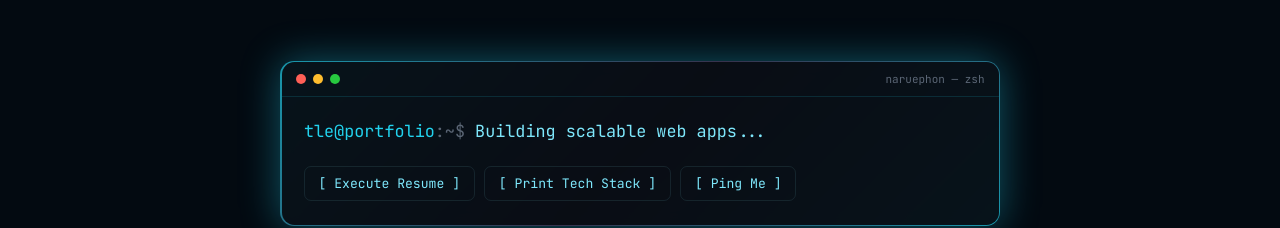
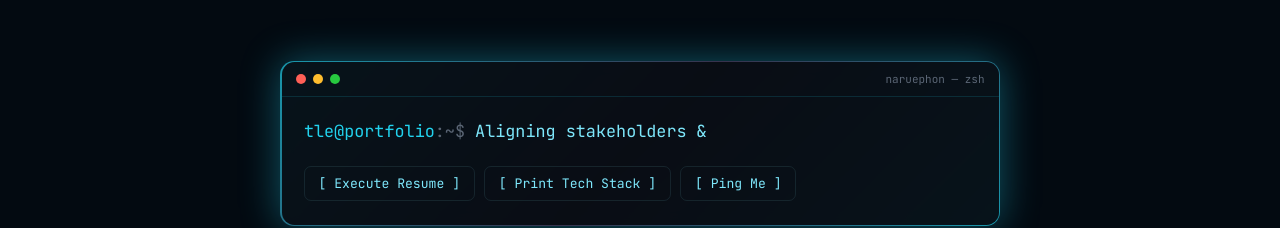
Before and after one commit to Floridae242/MyPortfolio, a React (Vite) app: page / in a window 1280 px wide. Shown: the part 840-1068 px from the top of the page. Built offline with nearby package versions, Linux system fonts and the light colour scheme; no server answers; the database is empty.

Commit message:
content: BA/PM phrasing for prompt box typer

```diff
--- a/src/components/sections/PromptBox.tsx
+++ b/src/components/sections/PromptBox.tsx
@@ -3,9 +3,9 @@ import { useReducedMotion } from '@/hooks/useReducedMotion';
 import './prompt-box.css';
 
 const PHRASES = [
-  'Designing digital experiences...',
-  'Building scalable web apps...',
-  'Optimizing performance...',
+  'Turning requirements into roadmaps...',
+  'Aligning stakeholders & scope...',
+  'Shipping outcomes, not just features...',
 ];
 const STACK = ['React', 'TypeScript', 'Node', 'Supabase', 'Figma', 'SQL', 'Agile'];
 
```
